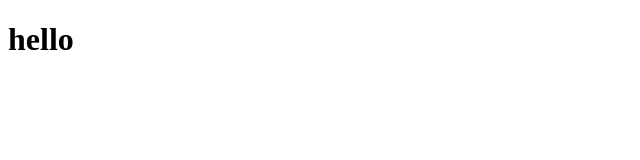
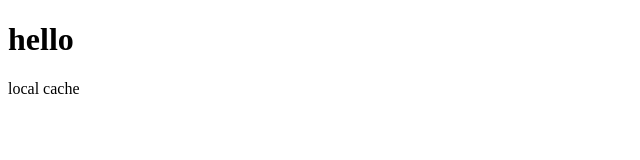
Before and after one commit to VIMAL-2101/sample_repo, a plain HTML site: page index.html in a window 1280 px wide. Shown: the full height of the page, 0-640 px from the left. Drawn offline with Linux system fonts and the light colour scheme.

Commit message:
added fix hello 2

```diff
--- a/index.html
+++ b/index.html
@@ -7,5 +7,7 @@
 </head>
 <body>
     <h1>hello</h1>
+    <p>local cache</p>
+
 </body>
 </html>
```
